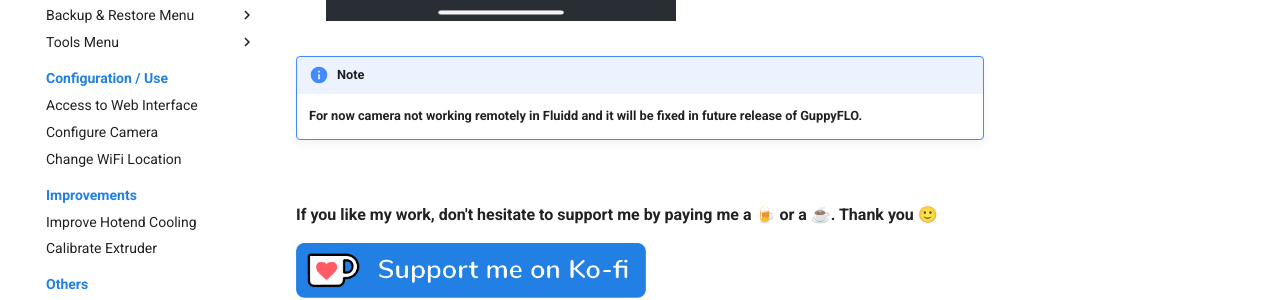
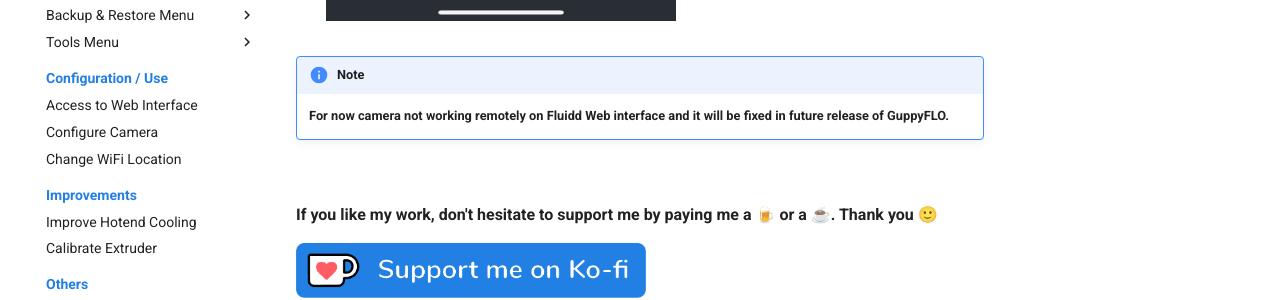
Before and after one commit to Guilouz/Creality-Helper-Script-Wiki, an MkDocs documentation site: the page built from docs/helper-script/guppyflo.md, in a window 1280 px wide and 900 px high, scrolled down 4326 px. Shown: the part 506-806 px from the top of the window. Built offline with MkDocs 1.6.1 and Material for MkDocs 9.7.7, drawn with Linux system fonts in a browser that asks for light colours; comment, search, counter and statistics services are not loaded.

Commit message:
Update guppyflo.md

```diff
--- a/docs/helper-script/guppyflo.md
+++ b/docs/helper-script/guppyflo.md
@@ -69,7 +69,7 @@
     <img width="350" src="../../assets/img/GuppyFLO/07.png">
 
 !!! Note
-    **For now camera not working remotely in Fluidd and it will be fixed in future release of GuppyFLO.**
+    **For now camera not working remotely on Fluidd Web interface and it will be fixed in future release of GuppyFLO.**
 
 
 <br />
```
